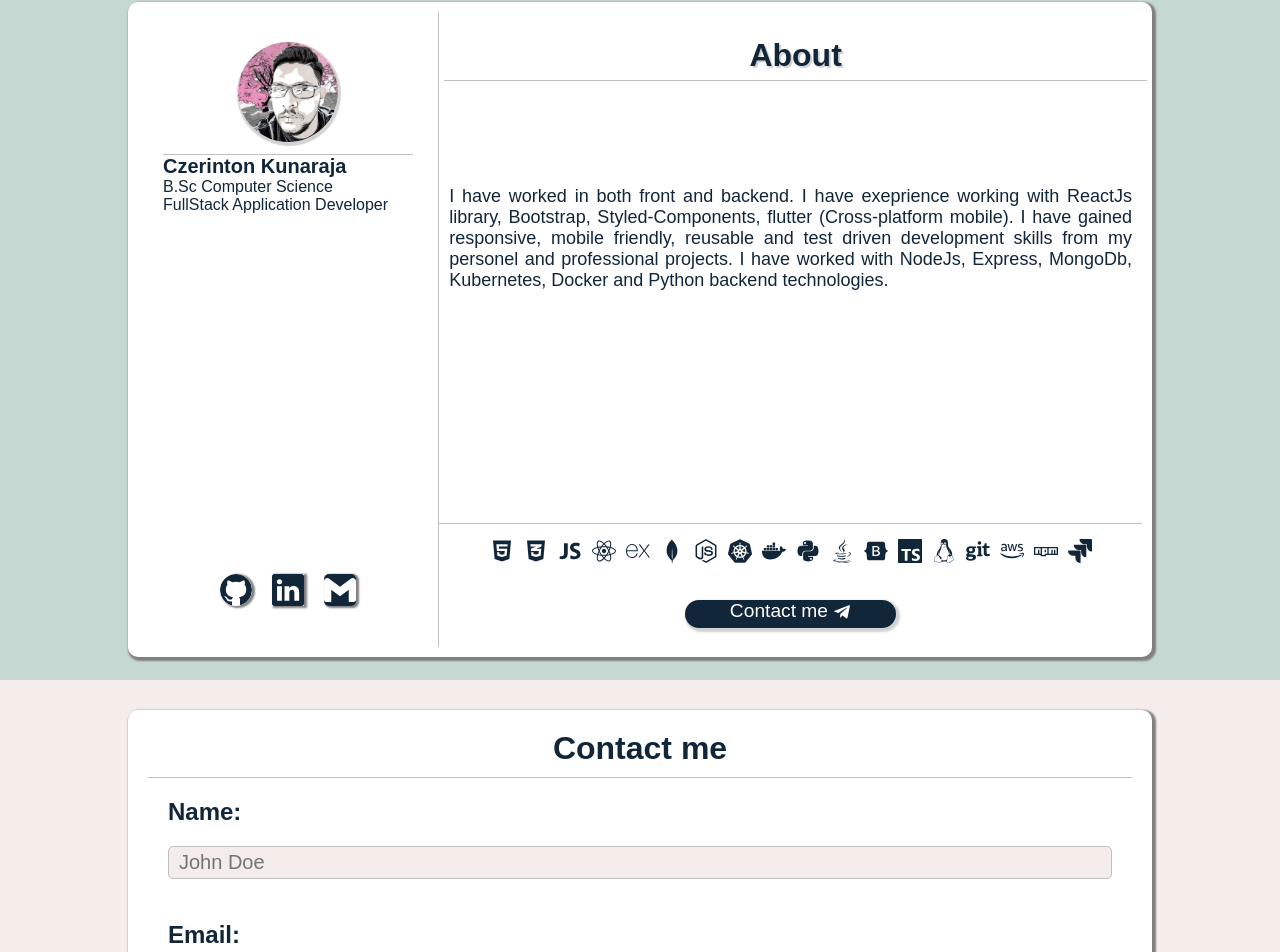
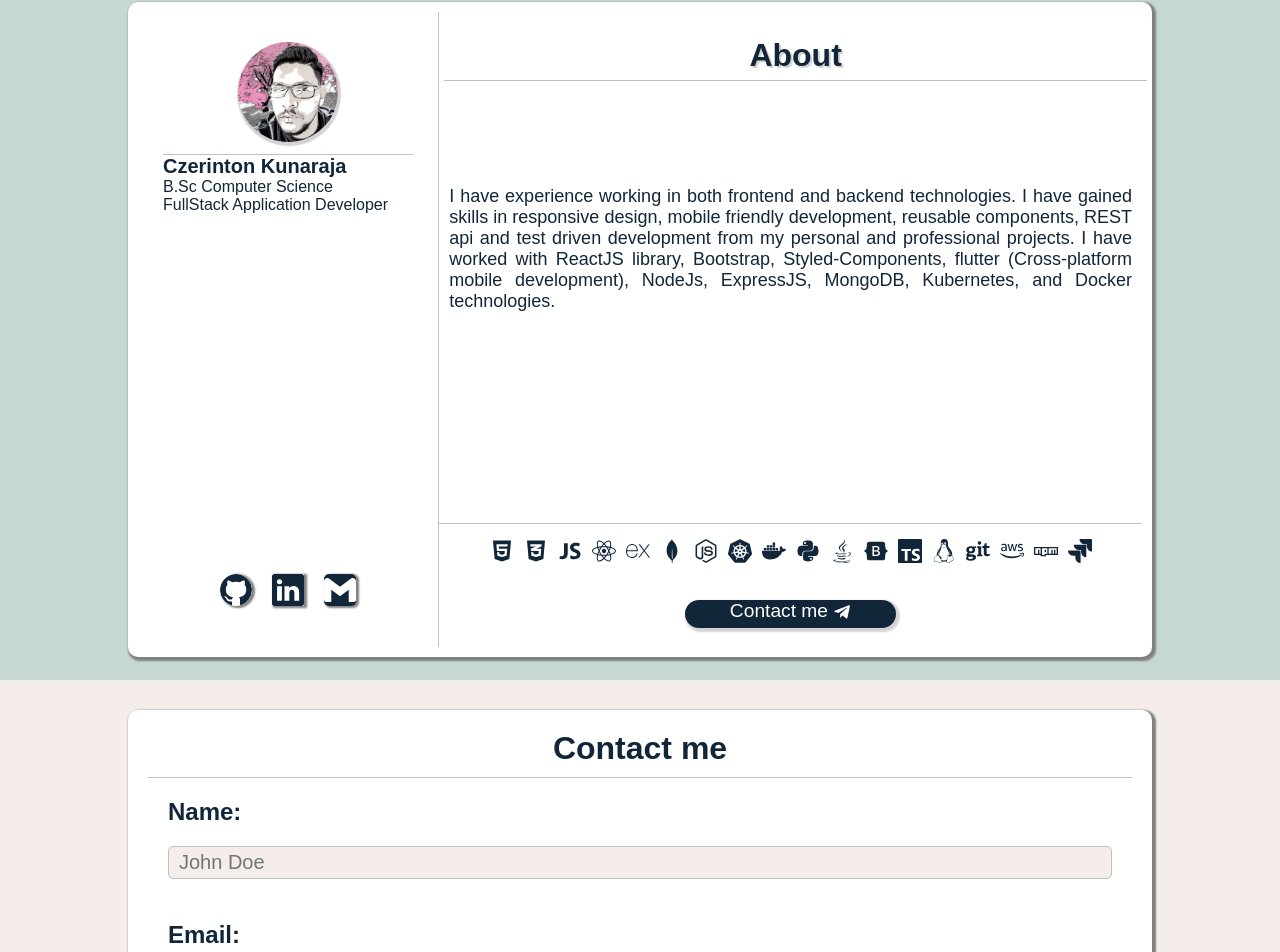
Before and after one commit to Czekk/Portfolio, a React (Create React App) app: page / in a window 1280 px wide. Shown: the part 1608-2560 px from the top of the page. Built offline with nearby package versions, Linux system fonts and the light colour scheme.

Commit message:
removed unused imports

```diff
--- a/src/components/AboutSection/AboutSectionElements.js
+++ b/src/components/AboutSection/AboutSectionElements.js
@@ -305,6 +305,20 @@ export const ContactButton = styled(Link)`
         justify-content: center;
         transition: all 0.2s ease-in-out;
     }
+    @media screen and (max-width: 320px) {
+        display: flex;
+        justify-content: center;
+        width: 45%;
+        height: 80%;
+        padding: 0px 10px;
+        padding-bottom: 10px;
+        margin-top: 15px;
+        text-align: center;
+        font-size: 1.0rem;
+        box-shadow: 1px 1px 1px 1px lightgrey;
+        justify-content: center;
+        transition: all 0.2s ease-in-out;
+    }
 `
 export const FaTelegramPlaneIcon = styled(FaTelegramPlane)`
     color: #fff;
--- a/src/components/AboutSection/index.js
+++ b/src/components/AboutSection/index.js
@@ -1,4 +1,4 @@
-import React, { useState } from 'react'
+import React from 'react'
 import { FaBootstrap, FaCss3Alt, FaDocker, FaHtml5, FaLinux, FaNodeJs, FaNpm, FaReact, FaPython, FaJava, FaGit, FaAws } from 'react-icons/fa'
 import {IoLogoJavascript} from 'react-icons/io'
 import {SiExpress, SiMongodb, SiKubernetes, SiTypescript, SiJira} from 'react-icons/si'
@@ -20,14 +20,6 @@ const AboutSection = () => {
                             <Name>Czerinton Kunaraja</Name>
                             <Title>B.Sc Computer Science</Title>
                             <Title>FullStack Application Developer</Title>
-                            {/* <hr/>
-                            <Title><strong>Skills: </strong></Title>
-                            <Title>Responsive design</Title>
-                            <Title>Reusable Component Development</Title>
-                            <Title>Test Driven Development</Title>
-                            <Title>Containerization / Dockerize</Title>
-                            <Title>MicroServices Architecture</Title>
-                            <Title>Cross-platform ios and Android mobile development</Title> */}
                         </ProfileDescription>
                         <SocialContainer>
                             <a href= 'https://github.com/Czekk' target='_blank' rel='noreferrer'><BsGithubIcon /></a>
@@ -40,9 +32,11 @@ const AboutSection = () => {
                             About
                         </AboutH1>
                         <AboutP>
-                        I have worked in both front and backend. I have exeprience working with ReactJs library, Bootstrap, Styled-Components, flutter (Cross-platform mobile).
-                        I have gained responsive, mobile friendly, reusable and test driven development skills from my personel and professional projects.
-                        I have worked with NodeJs, Express, MongoDb, Kubernetes, Docker and Python backend technologies.
+                        I have experience working in both frontend and backend technologies. I have gained skills in responsive design,
+                         mobile friendly development, reusable components,
+                        REST api and test driven development from my personal and professional projects.
+                        I have worked with ReactJS library, Bootstrap, Styled-Components, flutter
+                        (Cross-platform mobile development), NodeJs, ExpressJS, MongoDB, Kubernetes, and Docker technologies.
                         </AboutP>
                         <TechStackGroup>
                             <Icon><FaHtml5/></Icon>
--- a/src/components/ButtonElements.js
+++ b/src/components/ButtonElements.js
@@ -1,4 +1,3 @@
-import React from "react";
 import styled from "styled-components";
 import {Link} from 'react-scroll';
 
--- a/src/components/ContactSection/index.js
+++ b/src/components/ContactSection/index.js
@@ -10,7 +10,7 @@ const ContactSection = () => {
     const handleField= () => {
          if(formRef.current ) {formRef.current.reset();}
     };
-    const notify = toast.success('Thank you for contacting! I will get back to you soon.', {
+    const notify = toast.success('Thank you for contacting me! I will get back to you soon.', {
         position: "top-center",
         autoClose: false,
         hideProgressBar: false,
@@ -21,9 +21,6 @@ const ContactSection = () => {
         toastId: 'sucess01'
         });
 
-const onChangeName = (e) =>{
-    e.preventDefault();
-}
     return (
         <>
             <ContactBg>
@@ -39,7 +36,7 @@ const onChangeName = (e) =>{
                         <ValidationError prefix="Message" field="message" errors={state.errors}/>
                         <BtnWrapper><Button type ='submit' value="send" onclick={setTimeout(handleField, 5000)} disabled={state.submitting}/></BtnWrapper>
                     </Form>
-
+                    <p style={{display: "none"}}>{notify}</p>
                 </ContactCard>
             </ContactBg>
         </>
--- a/src/components/Sidebar/SidebarElements.js
+++ b/src/components/Sidebar/SidebarElements.js
@@ -1,6 +1,5 @@
 import styled from 'styled-components';
 import {FaTimes} from 'react-icons/fa';
-import {Link as LinkR} from 'react-router-dom';
 import {Link as LinkS} from 'react-scroll';
 
 export const SidebarContainer = styled.aside`
```
